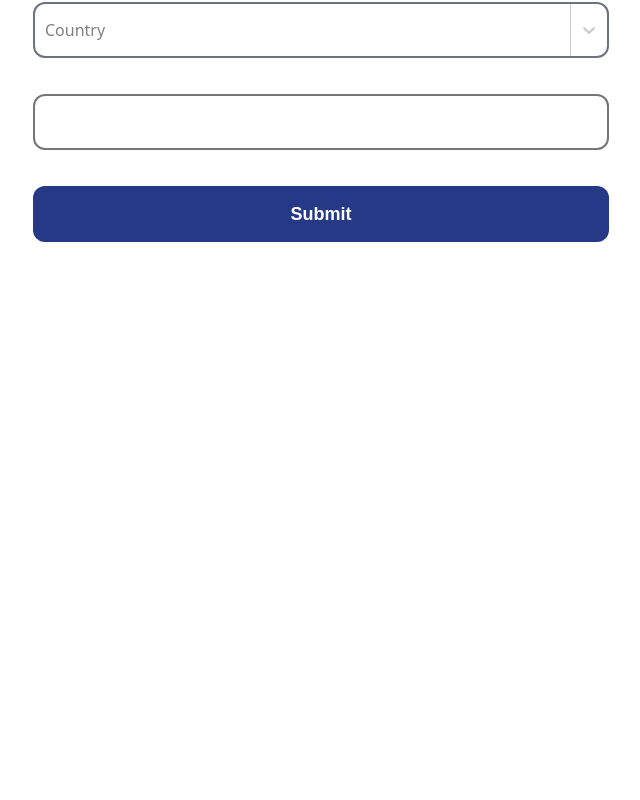
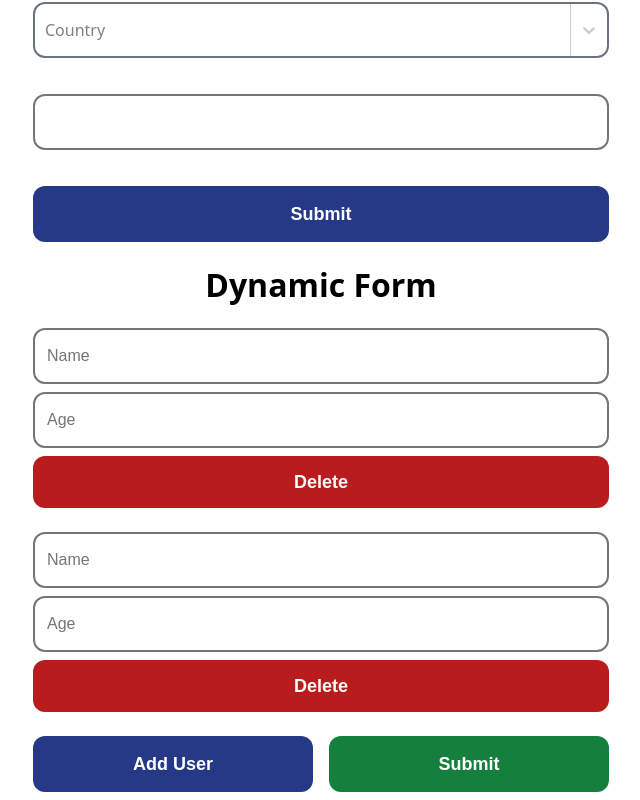
Before and after one commit to DimonKniaziev/react-hook-form-sandbox, a React (Create React App) app: page / in a window 1280 px wide. Shown: the part 846-1646 px from the top of the page, without its empty margins (319-959 px from the left). Before the commit the page ends 1096 px from the top, so only its background shows below. Built offline with nearby package versions, Linux system fonts and the light colour scheme.

Commit message:
add dynamic form using useFieldArray

```diff
--- a/src/components/app/app.tsx
+++ b/src/components/app/app.tsx
@@ -2,6 +2,7 @@ import React from 'react';
 import './app.scss'
 import ShippingForm from '../shipping-form';
 import YUPForm from '../yup-form';
+import DynamicForm from '../dynamic-form';
 
 const App: React.FC = () => {
   return(
@@ -10,6 +11,8 @@ const App: React.FC = () => {
       <ShippingForm/>
       <h1>React Hook Form + YUP</h1>
       <YUPForm/>
+      <h1>Dynamic Form</h1>
+      <DynamicForm/>
     </div>
   )
 }
--- /dev/null
+++ b/src/components/dynamic-form/dynamic-form.scss
@@ -0,0 +1,38 @@
+.dynamic-form-container {
+    .dynamic-form {
+        .form-item-container {
+            @apply flex flex-col gap-2 mb-6;
+            .form-field-container {
+                @apply w-2/3 mx-auto max-w-xl;
+                .error-message {
+                    @apply text-center mt-1;
+                }
+                .custom-select__control {
+                    @apply border-solid border-2 border-gray-500 rounded-xl w-full text-base outline-none font-medium flex h-14 content-center;
+                }
+                .react-datepicker-wrapper {
+                    @apply w-full text-base outline-none font-medium flex h-14 content-center;
+                }
+                input{
+                    @apply border-solid border-2 rounded-xl w-full text-base outline-none font-medium block p-3 box-border h-14;
+                }
+                button {
+                    @apply text-lg border-none rounded-xl text-white text-center font-bold block cursor-pointer p-3 box-border bg-red-700 w-full;
+                }
+            }
+        }
+    }
+    .button-container {
+        @apply w-2/3 mx-auto mt-3 max-w-xl flex gap-4 justify-between;
+        .add-user-button {
+            @apply bg-[#263986];
+        }
+        .submit-button {
+            @apply bg-green-700;
+        }
+        button {
+            @apply text-lg border-none rounded-xl text-white text-center font-bold block cursor-pointer p-3 box-border h-14 w-full;
+        }
+
+    }
+}
--- /dev/null
+++ b/src/components/dynamic-form/dynamic-form.tsx
@@ -0,0 +1,90 @@
+import React from "react";
+import './dynamic-form.scss'
+import { useForm, useFieldArray, Controller } from "react-hook-form";
+
+const DynamicForm = () => {
+  const {
+    control,
+    register,
+    handleSubmit,
+    formState: {errors},
+  } = useForm({
+    defaultValues: {
+      users: [
+        {
+          name: "",
+          age: null
+        },
+        {
+          name: "",
+          age: null
+        }
+      ]
+    }
+  });
+
+  const { fields, append, remove } = useFieldArray({
+    control,
+    name: "users"
+  });
+
+  const onSubmit = (data: any) => {
+    console.log(data);
+  };
+
+  return (
+    <div className="dynamic-form-container">
+      <form onSubmit={handleSubmit(onSubmit)} className="dynamic-form">
+        {fields.map((item, index) => (
+          <div key={item.id} className="form-item-container">
+            <div className='form-field-container'>
+              <input
+                {...register(`users.${index}.name`, {
+                  required: true,
+                  maxLength: 30,
+                  minLength: 3
+                })}
+                placeholder="Name"
+              />
+              {/* {errors?.users?.[index]?.name && (<div className='error-message'>{errors.users?.[index]?.name?.message}</div>)} */}
+              {errors?.users?.[index]?.name && errors?.users?.[index]?.name?.type === "required" && (
+                <div className='error-message'>This is required</div>
+              )}
+              {errors?.users?.[index]?.name && errors?.users?.[index]?.name?.type === "maxLength" && (
+                <div className='error-message'>Max length exceeded</div>
+              )}
+              {errors?.users?.[index]?.name && errors?.users?.[index]?.name?.type === "minLength" && (
+                <div className='error-message'>Min length exceeded</div>
+              )}
+            </div>
+            <div className='form-field-container'>
+              <input
+                {...register(`users.${index}.age`, {
+                  required: 'Age is required'
+                })}
+                type="number"
+                placeholder="Age"
+              />
+            </div>
+            <div className='form-field-container'>
+              <button type="button" onClick={() => remove(index)}>
+                Delete
+              </button>
+            </div>
+          </div>
+        ))}
+        <div className="button-container">
+          <button type="button" onClick={() => append({ name: "", age: null })} className="add-user-button">
+            Add User
+          </button>
+
+          <button type="submit" className="submit-button">
+            Submit
+          </button>
+        </div>
+      </form>
+    </div>
+  );
+};
+
+export default DynamicForm;
--- /dev/null
+++ b/src/components/dynamic-form/index.ts
@@ -0,0 +1,3 @@
+import DynamicForm from "./dynamic-form";
+
+export default DynamicForm;
```
